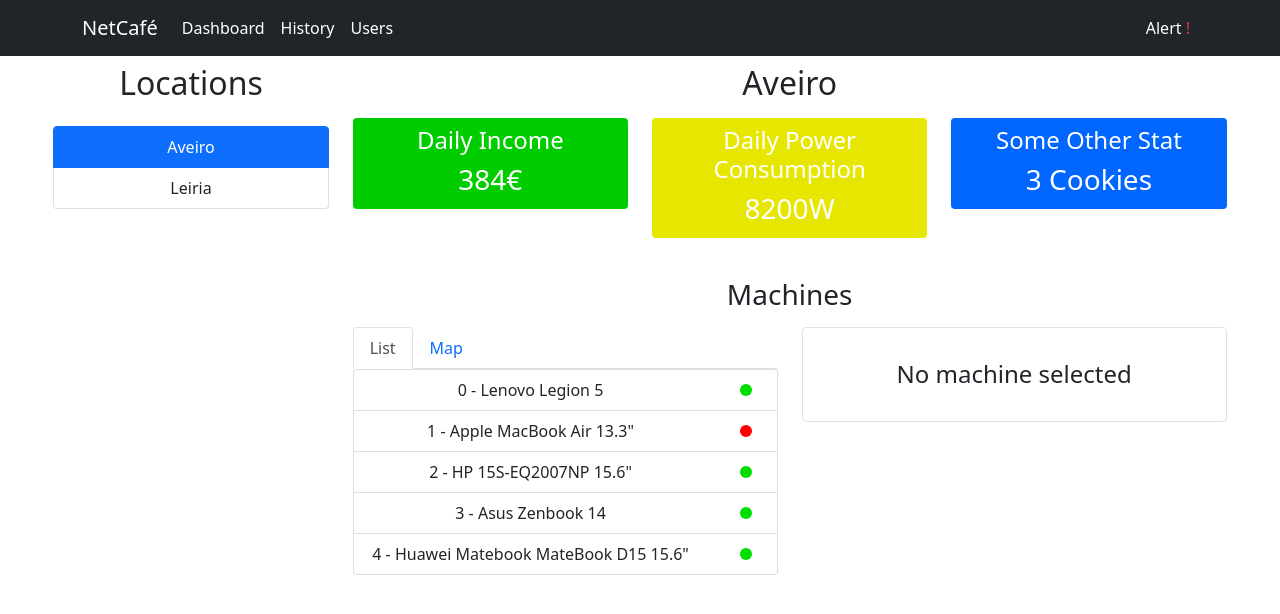
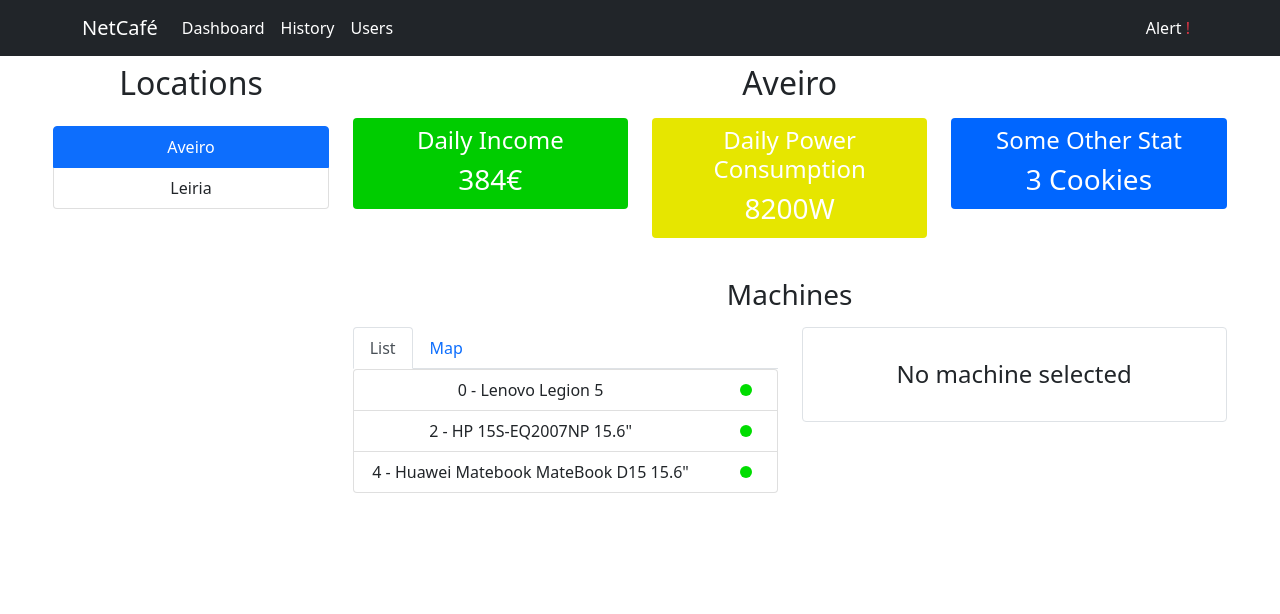
Before and after one commit to Inryatt/IES_NetCafe, a React (Create React App) app in the folder webapp/: page /dashboard in a window 1280 px wide. Shown: the top 614 px of the page. Built offline with nearby package versions, Linux system fonts and the light colour scheme.

Commit message:
Shows only machines on selected location

```diff
--- a/webapp/public/sample_machine_list.json
+++ b/webapp/public/sample_machine_list.json
@@ -30,7 +30,7 @@
         "os": "Windows 10",
         "name": "HP 15S-EQ2007NP 15.6\"",
         "location": "Aveiro",
-        "position": [0.17, 0.08]
+        "position": [0.12, 0.08]
     },
     {
         "id": 3,
--- a/webapp/src/pages/DashboardPage/DashboardPage.js
+++ b/webapp/src/pages/DashboardPage/DashboardPage.js
@@ -89,7 +89,7 @@ const DashboardPage = () => {
                             <Tabs defaultActiveKey="list">
                                 <Tab eventKey="list" title="List">
                                     <MachineList
-                                        machinesData={machineData}
+                                        machinesData={machineData.filter(machine => machine.location === locations[selLocation])}
                                         machinesUsage={machineUsage}
                                         selMachine={selMachine}
                                         setSelMachine={setSelMachine}
@@ -98,7 +98,7 @@ const DashboardPage = () => {
                                 <Tab eventKey="map" title="Map">
                                     <MachinePlanView
                                         plan_img_src={process.env.PUBLIC_URL + "/plan_aveiro.png"}
-                                        machinesData={machineData}
+                                        machinesData={machineData.filter(machine => machine.location === locations[selLocation])}
                                         machinesUsage={machineUsage}
                                         selMachine={selMachine}
                                         setSelMachine={setSelMachine}
--- a/webapp/src/pages/DashboardPage/components/MachinePlanView/MachinePlanView.js
+++ b/webapp/src/pages/DashboardPage/components/MachinePlanView/MachinePlanView.js
@@ -5,7 +5,7 @@ const MachinePlanView = ({plan_img_src, machinesData, machinesUsage, selMachine,
 
     return (
         <div className="position-relative">
-            <img src={plan_img_src} />
+            <img src={plan_img_src} className="w-100" />
             {
                 machinesData.map(machine => {
                     const machine_usage = machinesUsage.filter(usage => usage.machine_id == machine.id)
```
